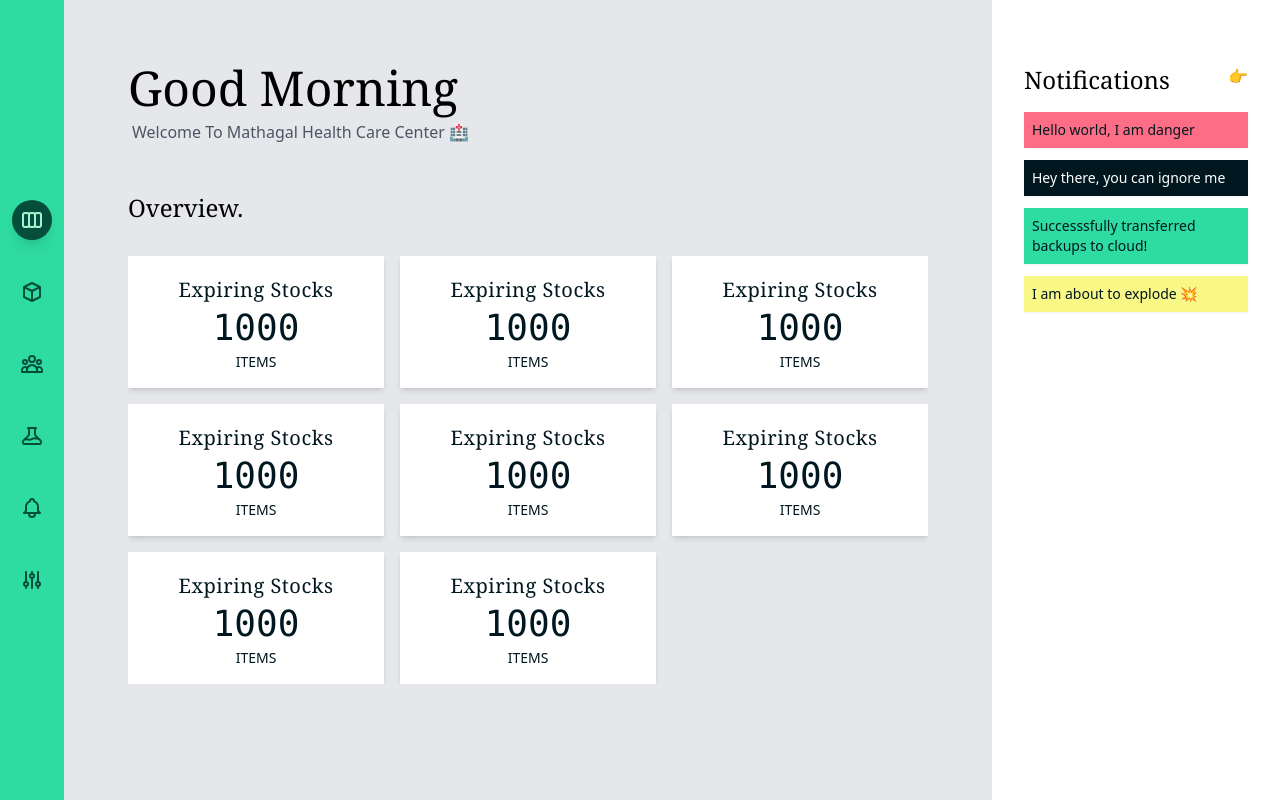
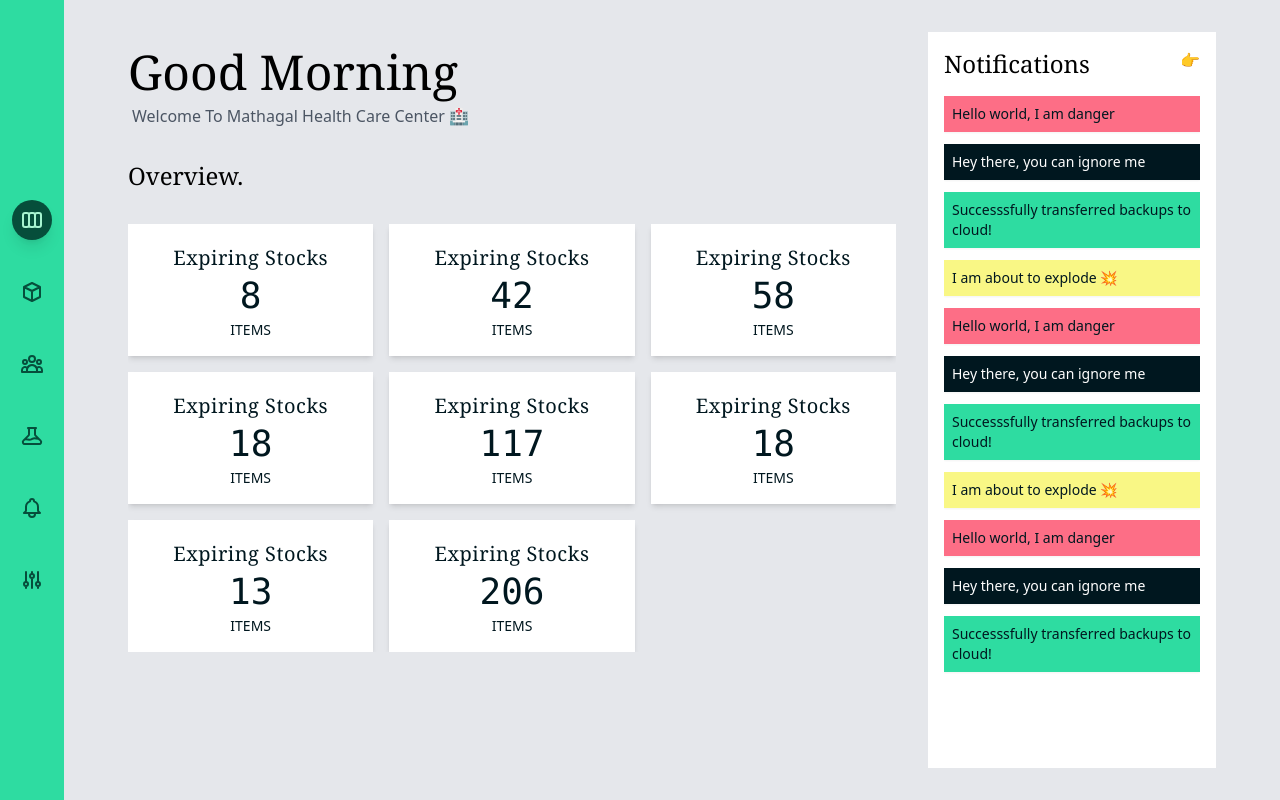
Before and after one commit to BirnadinErick/mhcc, a SvelteKit app: page / in a window 1280 px wide. Built offline with nearby package versions, Linux system fonts and the light colour scheme; a web font is replaced by a local one.

Commit message:
new-base layout

```diff
--- a/src/lib/components/TransitionPage.svelte
+++ b/src/lib/components/TransitionPage.svelte
@@ -1,13 +1,13 @@
 <script lang="ts">
-	import { fly, blur, slide, fade } from 'svelte/transition';
+	import { fly,fade } from 'svelte/transition';
     import { cubicOut } from "svelte/easing";
 
 	export let url: URL;
 </script>
 
 {#key url}
-<div class="flex-auto overflow-y-auto"
-in:fly={{ x:-100, duration: 300, easing:cubicOut }}
+<div class="flex-auto bg-gray-200 py-8 p-16 flex flex-col"
+in:fade={{  duration: 500, easing:cubicOut }}
 >
 <slot />
 </div>
--- a/src/routes/+layout.svelte
+++ b/src/routes/+layout.svelte
@@ -1,8 +1,6 @@
 <script lang="ts">
-	import Notification from '$lib/components/Notification.svelte';
 	import SidebarItem from '$lib/components/SidebarItem.svelte';
 	import TransitionPage from '$lib/components/TransitionPage.svelte';
-	import { NotificationCategory, type NotificationType } from '$lib/types/NotificationType';
 	import type SidebarItemType from '$lib/types/SidebarItemType';
 
 	import { page } from '$app/stores';
@@ -46,60 +44,18 @@
 			loc: '/settings'
 		}
 	];
-
-	let notifications: Array<NotificationType> = [
-		{
-			category: NotificationCategory.danger,
-			data: 'Hello world, I am danger',
-			link: '/settings'
-		},
-		{
-			category: NotificationCategory.misc,
-			data: 'Hey there, you can ignore me',
-			link: '/'
-		},
-		{
-			category: NotificationCategory.success,
-			data: 'Successsfully transferred backups to cloud!',
-			link: ''
-		},
-		{
-			category: NotificationCategory.warning,
-			data: 'I am about to explode 💥',
-			link: '/stocks'
-		}
-	];
 </script>
 
-<div class="h-screen w-screen overflow-hidden flex">
-	<div class="bg-green w-16 py-8 px-2 flex flex-col justify-center items-center">
+<main class="h-screen bg-slate-200 flex w-full cursor-default">
+	<nav
+		class="bg-green w-16 py-8 px-2 flex flex-col justify-center items-center overflow-y-auto overflow-x-hidden flex-shrink-0"
+	>
 		{#each sidebar_items as item}
 			<SidebarItem {item} />
 		{/each}
-	</div>
-	<div class="flex-auto bg-gray-200 pt-16 pb-8 p-16 flex flex-col overflow-hidden h-full ">
-		<div class="text-black  cursor-default select-none h-24">
-			<h1 class="font-serif text-5xl">Good Morning</h1>
-			<h3 class="text-medium mt-2 ml-1 capitalize text-gray-600">
-				Welcome to Mathagal Health Care Center 🏥
-			</h3>
-		</div>
+	</nav>
 
-		<main>
-			<TransitionPage url={$page.url}>
-				<slot />
-			</TransitionPage>
-		</main>
-	</div>
-	<div class="bg-white w-72 px-8 py-16 select-none cursor-default">
-		<div class="flex justify-between">
-			<h2 class="text-2xl font-serif">Notifications</h2>
-			<span class="cursor-pointer"><a href="/notifications">👉</a></span>
-		</div>
-		<div class="cursor-pointer flex-col justify-evenly mt-4 space-y-3">
-			{#each notifications as notification}
-				<Notification {notification} />
-			{/each}
-		</div>
-	</div>
-</div>
+	<TransitionPage url={$page.url}>
+		<slot />
+	</TransitionPage>
+</main>
--- a/src/routes/+page.svelte
+++ b/src/routes/+page.svelte
@@ -1,23 +1,111 @@
 <script lang="ts">
+	import Notification from '$lib/components/Notification.svelte';
+	import { NotificationCategory, type NotificationType } from '$lib/types/NotificationType';
+
 	let ks = [1, 2, 3, 4, 5, 6, 7, 8];
+
+	let notifications: Array<NotificationType> = [
+		{
+			category: NotificationCategory.danger,
+			data: 'Hello world, I am danger',
+			link: '/settings'
+		},
+		{
+			category: NotificationCategory.misc,
+			data: 'Hey there, you can ignore me',
+			link: '/'
+		},
+		{
+			category: NotificationCategory.success,
+			data: 'Successsfully transferred backups to cloud!',
+			link: ''
+		},
+		{
+			category: NotificationCategory.warning,
+			data: 'I am about to explode 💥',
+			link: '/stocks'
+		},
+		{
+			category: NotificationCategory.danger,
+			data: 'Hello world, I am danger',
+			link: '/settings'
+		},
+		{
+			category: NotificationCategory.misc,
+			data: 'Hey there, you can ignore me',
+			link: '/'
+		},
+		{
+			category: NotificationCategory.success,
+			data: 'Successsfully transferred backups to cloud!',
+			link: ''
+		},
+		{
+			category: NotificationCategory.warning,
+			data: 'I am about to explode 💥',
+			link: '/stocks'
+		},
+		{
+			category: NotificationCategory.danger,
+			data: 'Hello world, I am danger',
+			link: '/settings'
+		},
+		{
+			category: NotificationCategory.misc,
+			data: 'Hey there, you can ignore me',
+			link: '/'
+		},
+		{
+			category: NotificationCategory.success,
+			data: 'Successsfully transferred backups to cloud!',
+			link: ''
+		}
+	];
 </script>
 
 <svelte:head>
 	<title>Overview | MHCC</title>
 </svelte:head>
 
+<div class="flex justify-around overflow-hidden">
+	<div class="flex-auto">
+		<div class="text-black pt-4 cursor-default select-none h-24">
+			<h1 class="font-serif text-5xl">Good Morning</h1>
+			<h3 class="text-medium mt-2 ml-1 capitalize text-gray-600">
+				Welcome to Mathagal Health Care Center 🏥
+			</h3>
+		</div>
+
 		<div class="my-4">
 			<h2 class="py-4 text-2xl font-serif">Overview.</h2>
 		</div>
 
-<div class="w-auto overflow-clip grid grid-cols-3 grid-rows-3 gap-4 select-none cursor-default">
+		<div class="mr-8 overflow-hidden select-none cursor-default">
+			<div class="grid grid-cols-3 grid-rows-3 gap-4">
 				{#each ks as k}
 					<div
 						class="bg-white text-indigo p-4 shadow-md hover:shadow-xl transition-shadow ease-in-out text-center"
 					>
 						<p class="mt-1 font-serif text-xl tracking-wide">Expiring Stocks</p>
-			<p class="mt-1 font-mono text-4xl">1000</p>
+						<p class="mt-1 font-mono text-4xl">{Math.ceil(k * Math.random() * 30)}</p>
 						<p class="mt-1 font-sans text-sm uppercase">items</p>
 					</div>
 				{/each}
 			</div>
+		</div>
+	</div>
+
+	<div class="bg-white w-72 px-4 py-4 select-none cursor-default overflow-hidden h-full">
+		<div class="flex justify-between">
+			<h2 class="text-2xl font-serif">Notifications</h2>
+			<span class="cursor-pointer"><a href="/notifications">👉</a></span>
+		</div>
+		<div class="overflow-y-auto">
+			<div class="cursor-pointer flex-col justify-evenly my-4 h-screen overflow-y-auto space-y-3">
+				{#each notifications as notification}
+					<Notification {notification} />
+				{/each}
+			</div>
+		</div>
+	</div>
+</div>
```
Lines whose indentation alone changed are shown as unchanged.
